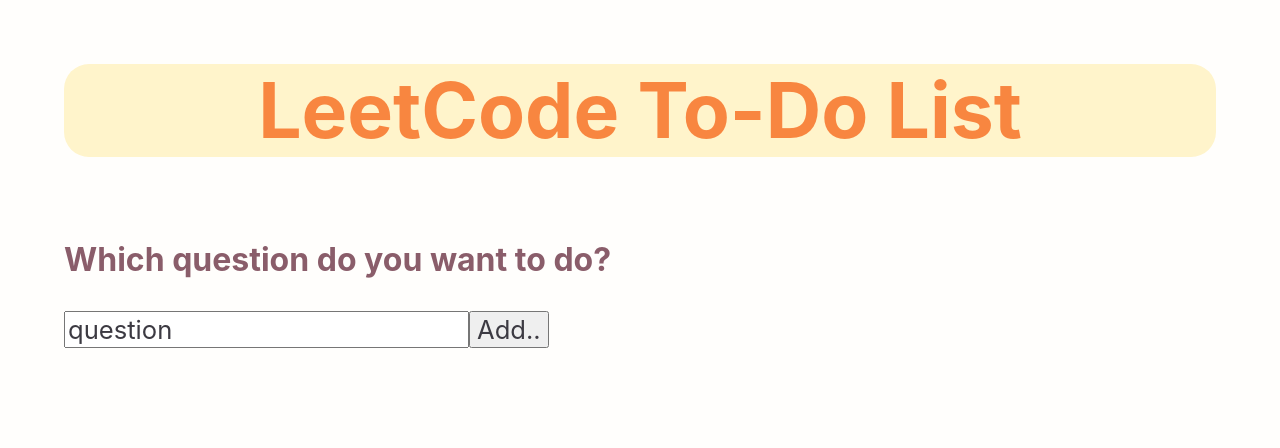
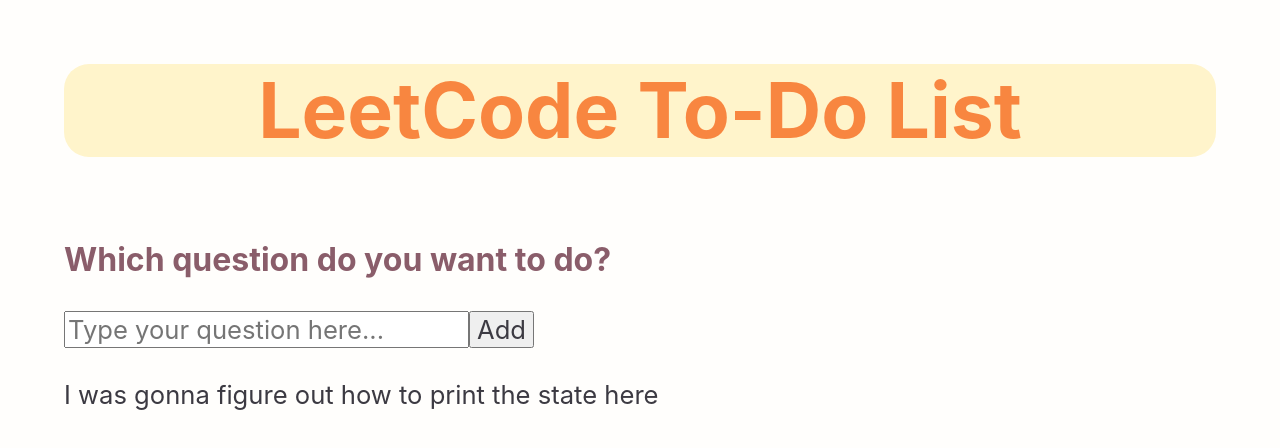
Before and after one commit to charlenerocha/LeetCodeToDoList, a React (Create React App) app: page / in a window 1280 px wide. Shown: the top 448 px of the page. Built offline with nearby package versions, Linux system fonts and the light colour scheme.

Commit message:
button changes state

```diff
--- a/src/App.js
+++ b/src/App.js
@@ -7,9 +7,20 @@
     super(props);
 
     this.state={
-      newItem:"",
-      list:[]
+      value: '',
     }
+
+    this.handleChange = this.handleChange.bind(this);
+    this.handleSubmit = this.handleSubmit.bind(this);
+  }
+
+  handleChange(event) {
+    this.setState({value: event.target.value});
+  }
+
+  handleSubmit(event) {
+    alert('A name was submitted: ' + this.state.value);
+    event.preventDefault();
   }
 
   render(){
@@ -23,31 +34,21 @@
           <div class="main_column">
             <h3>Which question do you want to do?</h3>
 
-            <input
-              class="text"
-              type="text"
-              value="question"
-              placeholder="Type your question here..."
-            />
+            <form onSubmit={this.handleSubmit}>
+              <input class="text" type="text" id="test" placeholder="Type your question here..." value={this.state.value} onChange={this.handleChange} />
+              <input class="text" type="submit" value="Add" />
+            </form>
 
-            <button
-              class="text"
-              type="text"
-              onclick="myFunction()"
-            >Add..</button>
+            <br>
+            </br>
 
-            {/* <script>
-            document.getElementById("text").onclick = function() {myFunction()};
-
-            function myFunction() {
-              document.getElementById("demo").innerHTML = "YOU CLICKED ME!";
-            }
-            </script> */}
-
+            <div>
+              I was gonna figure out how to print the state here
+            </div>
           </div>
 
           <div class="sub_column"></div>
-{/* test */}
+
         </div>
       </div>
     )
```
Also changed, not shown: colours.txt.
